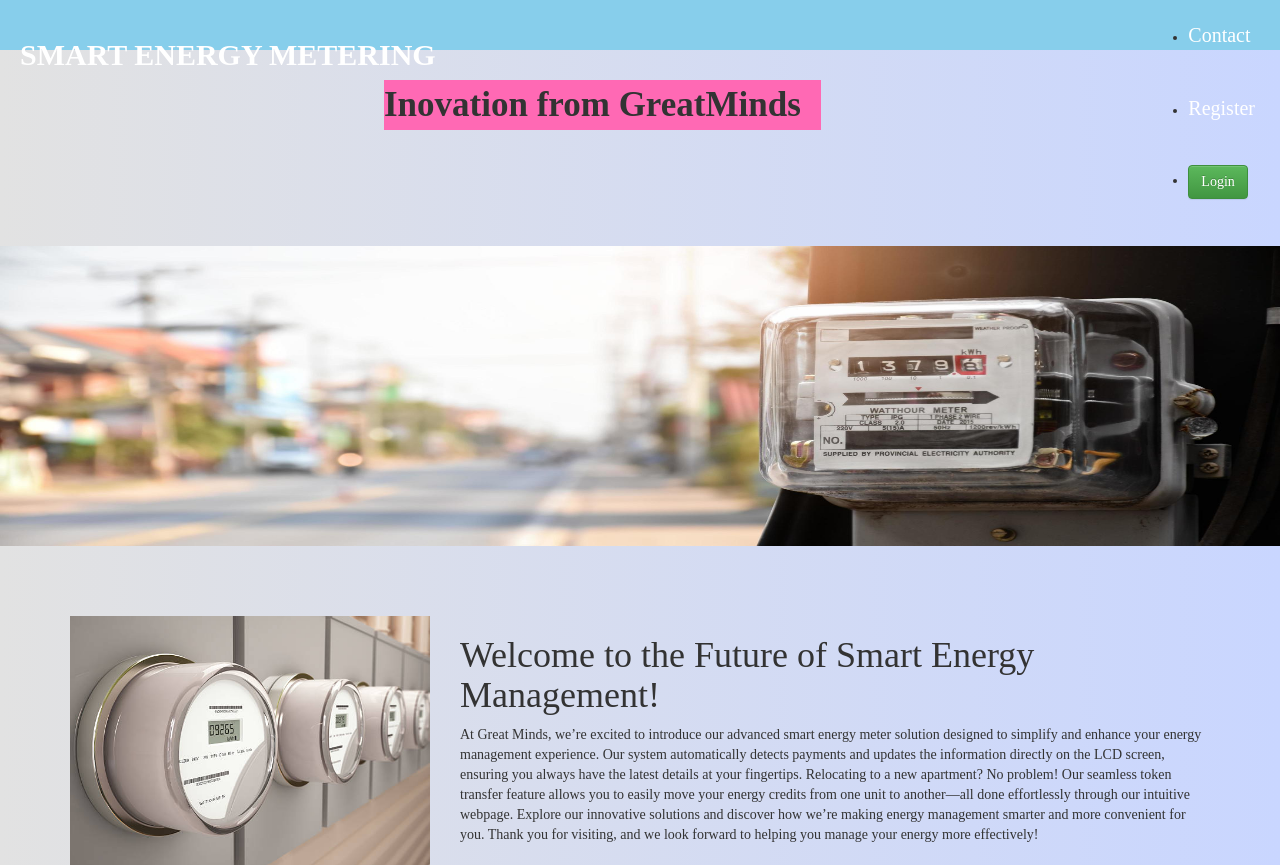
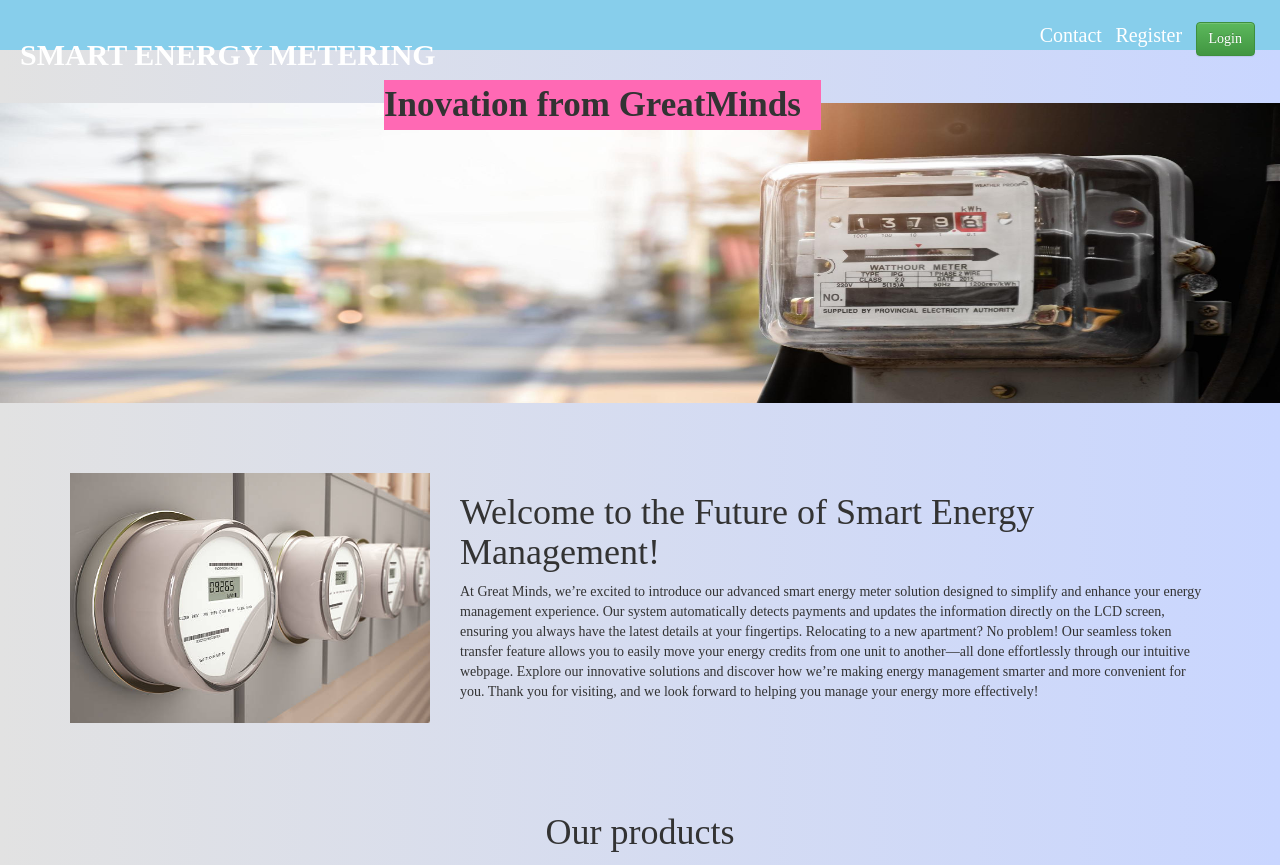
Before and after one commit to Tradingbot2253/first.github.io, a PHP site: page /23.html in a window 1280 px wide. Shown: the top 865 px of the page. Run offline with PHP 8.4, Linux system fonts and the light colour scheme.

Commit message:
Update style.css

```diff
--- a/style.css
+++ b/style.css
@@ -36,7 +36,7 @@ ul{
 
 }
 ul li {
-	display: float;
+	display: inline-block;
 	line-height: 70px;
 	margin: 0 5px;
 }
```
